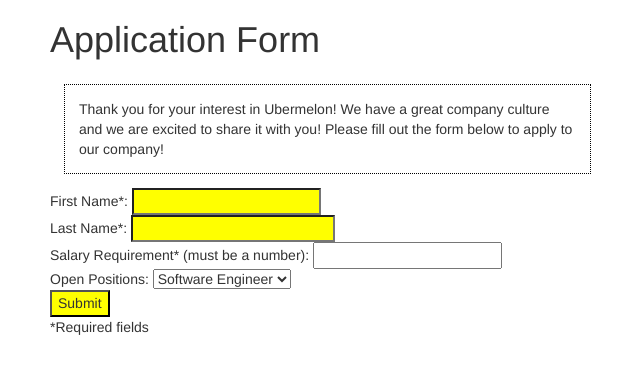
After one commit to lunareve/flask-assessment, a Python web app: template templates/application-form.html in a window 1280 px wide. The commit adds this page. Shown: the top 374 px of the page, without its empty margins (20-660 px from the left). Run offline with Jinja, Linux system fonts and the light colour scheme; the template is opened without the code that fills it, so the values that code supplies are empty; some libraries are stand-ins or nearby versions.

Commit message:
add application-form.html and css

```diff
--- /dev/null
+++ b/static/css/styles.css
@@ -0,0 +1,17 @@
+input[type="text"],input[type="submit"] {
+    background-color: yellow;
+}
+
+input[name="last-name"] {
+    font-weight: bold;
+}
+
+div.info {
+    border: 1px dotted black;
+    margin: 1em;
+    padding: 1em;
+}
+
+div.form {
+    line-height: 1.5;
+}
--- a/static/styles.css
+++ /dev/null
@@ -1 +0,0 @@
-/* Your styles can go here. */
--- /dev/null
+++ b/templates/application-form.html
@@ -0,0 +1,51 @@
+<!doctype html>
+<html>
+<head>
+    <title>Application Form</title>
+    <link rel="stylesheet"
+        href="http://maxcdn.bootstrapcdn.com/bootstrap/3.3.4/css/bootstrap.css"/>
+    <link rel="stylesheet" href="styles.css"/>
+</head>
+<body>
+  <div class="container">
+    <div class="row">
+      <div class="col-xs-12">
+        <h1>Application Form</h1>
+      </div>
+    </div>
+    <div class="row">
+      <div class="col-xs-12 col-md-8 col-lg-6">
+        <div class="info">
+          Thank you for your interest in Ubermelon! We have a great company culture and we are excited to share it with you! Please fill out the form below to apply to our company!
+        </div>
+      </div>
+    </div>
+    <div class="row">
+      <div class="col-xs-12 col-md-6">
+        <div class="form">
+          <form action="/application-success" method="POST">
+            First Name*: <input type="text" name="first-name" required pattern="[A-z|-| ]+" required>
+            <br>
+            Last Name*: <input type="text" name="last-name" required pattern="[A-z|-| ]+" required >
+            <br>
+            Salary Requirement* (must be a number): <input type="number" name="salary" required pattern="[0-9|,]+" required>
+            <br>
+            Open Positions:
+              <select name="position">
+                <option value="swe">Software Engineer</option>
+                <option value="qae">QA Engineer</option>
+                <option value="pm">Product Manager</option>
+              </select>
+              <br>
+            <input type="submit">
+            <div class="sub">
+              *Required fields
+            </div>
+          </form>
+        </div>
+      </div>
+    </div>
+  </div>
+
+</body>
+</html>
--- a/templates/index.html
+++ b/templates/index.html
@@ -6,6 +6,7 @@
 <body>
 
 <h1>This is the sample home page.</h1>
+<a href="/application-form">Application Form</a>
 
 </body>
 </html>
```
